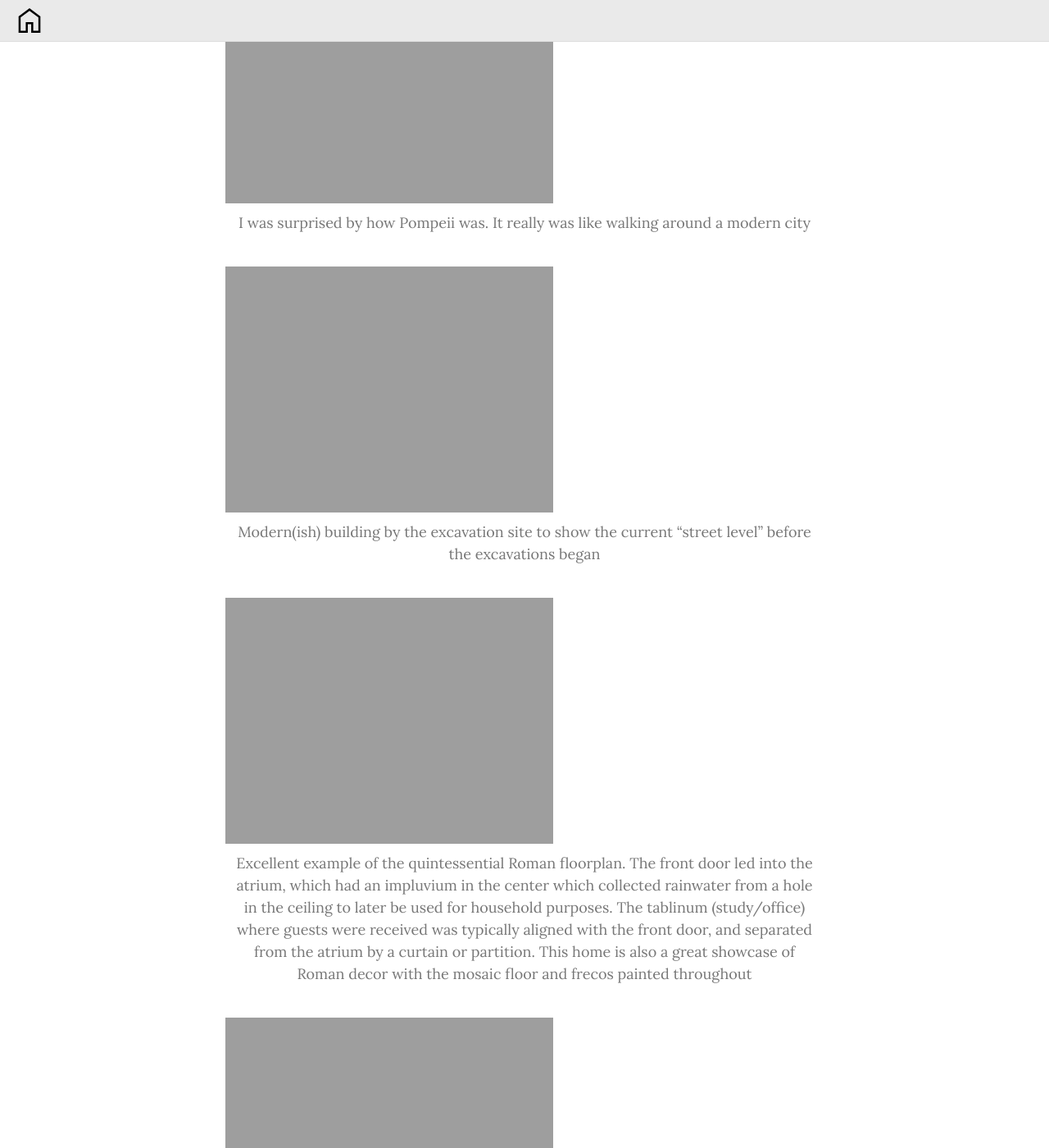
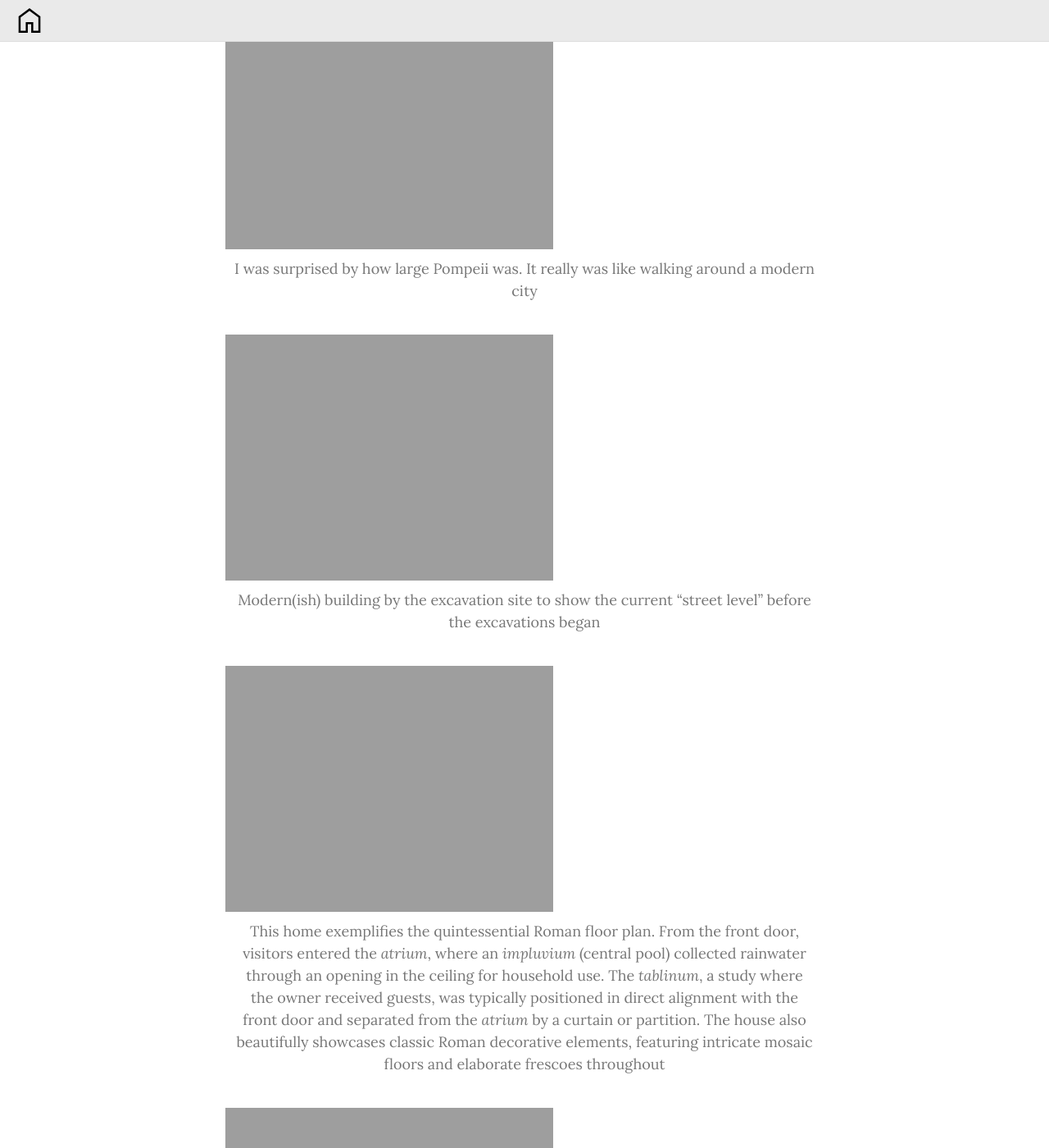
Before and after one commit to ShinobiAoshi/italy-2024-blog, a Jekyll site: the page built from _posts/2024-10-16-sorrento-day-03.md, in a window 1280 px wide and 1400 px high, scrolled down 4252 px. Shown: the whole window at 82% size. Built offline with Jekyll 4.4.1, drawn with Linux system fonts in a browser that asks for light colours; some of the changed text lies outside the part shown.

Commit message:
polish sorrento day three and naples day one

```diff
--- a/_posts/2024-10-16-sorrento-day-03.md
+++ b/_posts/2024-10-16-sorrento-day-03.md
@@ -29,12 +31,12 @@
 [![]({{ '/assets/img/2024-10-16 10.47.58 Italy (2024).jpg' | relative_url }})]({{ '/assets/img/2024-10-16 10.47.58 Italy (2024).jpg' | relative_url }})
 
 {:.caption}
-Ancient Roman version of a fast food shop, called a thermopolium. These were very common since only wealthy Romans could afford kitchens in their homes
+Ancient Roman version of a fast food shop, called a *thermopolium*. These were very common since only wealthy Romans could afford kitchens in their homes
 
 [![]({{ '/assets/img/2024-10-16 10.53.36 Italy (2024).jpg' | relative_url }})]({{ '/assets/img/2024-10-16 10.53.36 Italy (2024).jpg' | relative_url }})
 
 {:.caption}
-A lararium, a shrine used to pay respects to the guardian deities of the household
+A *lararium*, a shrine used to pay respects to the guardian deities of the household
 
 [![]({{ '/assets/img/2024-10-16 10.55.52 Italy (2024).jpg' | relative_url }})]({{ '/assets/img/2024-10-16 10.55.52 Italy (2024).jpg' | relative_url }})
 
@@ -44,7 +46,7 @@
 [![]({{ '/assets/img/2024-10-16 11.06.49 Italy (2024).jpg' | relative_url }})]({{ '/assets/img/2024-10-16 11.06.49 Italy (2024).jpg' | relative_url }})
 
 {:.caption}
-Recreation of a lectus triclinaris, essentially a reclining couch that ancient Romans used while dining
+Recreation of a *lectus triclinaris*, essentially a reclining couch that ancient Romans used while dining
 
 [![]({{ '/assets/img/2024-10-16 11.12.17 Italy (2024).jpg' | relative_url }})]({{ '/assets/img/2024-10-16 11.12.17 Italy (2024).jpg' | relative_url }})
 
@@ -54,7 +56,7 @@
 [![]({{ '/assets/img/2024-10-16 11.16.03 Italy (2024).jpg' | relative_url }})]({{ '/assets/img/2024-10-16 11.16.03 Italy (2024).jpg' | relative_url }})
 
 {:.caption}
-I was surprised by how Pompeii was. It really was like walking around a modern city
+I was surprised by how large Pompeii was. It really was like walking around a modern city
 
 [![]({{ '/assets/img/2024-10-16 11.17.16 Italy (2024).jpg' | relative_url }})]({{ '/assets/img/2024-10-16 11.17.16 Italy (2024).jpg' | relative_url }})
 
@@ -64,7 +66,7 @@
 [![]({{ '/assets/img/2024-10-16 11.21.09 Italy (2024).jpg' | relative_url }})]({{ '/assets/img/2024-10-16 11.21.09 Italy (2024).jpg' | relative_url }})
 
 {:.caption}
-Excellent example of the quintessential Roman floorplan. The front door led into the atrium, which had an impluvium in the center which collected rainwater from a hole in the ceiling to later be used for household purposes. The tablinum (study/office) where guests were received was typically aligned with the front door, and separated from the atrium by a curtain or partition. This home is also a great showcase of Roman decor with the mosaic floor and frecos painted throughout
+This home exemplifies the quintessential Roman floor plan. From the front door, visitors entered the *atrium*, where an *impluvium* (central pool) collected rainwater through an opening in the ceiling for household use. The *tablinum*, a study where the owner received guests, was typically positioned in direct alignment with the front door and separated from the *atrium* by a curtain or partition. The house also beautifully showcases classic Roman decorative elements, featuring intricate mosaic floors and elaborate frescoes throughout
 
 [![]({{ '/assets/img/2024-10-16 11.24.37 Italy (2024).jpg' | relative_url }})]({{ '/assets/img/2024-10-16 11.24.37 Italy (2024).jpg' | relative_url }})
 
@@ -75,7 +77,7 @@
 [![]({{ '/assets/img/2024-10-16 11.27.53 Italy (2024).jpg' | relative_url }})]({{ '/assets/img/2024-10-16 11.27.53 Italy (2024).jpg' | relative_url }})
 
 {:.caption}
-Ancient laundromat (you don't want to know what they washed clothes with)
+Ancient laundromat (you don't want to know what they used to wash clothes)
 
 [![]({{ '/assets/img/2024-10-16 11.30.36 Italy (2024).jpg' | relative_url }})]({{ '/assets/img/2024-10-16 11.30.36 Italy (2024).jpg' | relative_url }})
 
@@ -121,7 +123,7 @@
 [![]({{ '/assets/img/2024-10-16 11.59.27 Italy (2024).jpg' | relative_url }})]({{ '/assets/img/2024-10-16 11.59.27 Italy (2024).jpg' | relative_url }})
 
 {:.caption}
-The forum of Pompeii (complete with Mount Vesuvius in the background)
+The Forum of Pompeii (complete with Mount Vesuvius in the background)
 
 [![]({{ '/assets/img/2024-10-16 12.04.23 Italy (2024).jpg' | relative_url }})]({{ '/assets/img/2024-10-16 12.04.23 Italy (2024).jpg' | relative_url }})
 
@@ -144,7 +146,7 @@
 [![]({{ '/assets/img/2024-10-16 12.08.13 Italy (2024).jpg' | relative_url }})]({{ '/assets/img/2024-10-16 12.08.13 Italy (2024).jpg' | relative_url }})
 
 {:.caption}
-Another view of the forum
+Another view of the Forum
 
 [![]({{ '/assets/img/2024-10-16 12.10.07 Italy (2024).jpg' | relative_url }})]({{ '/assets/img/2024-10-16 12.10.07 Italy (2024).jpg' | relative_url }})
 
@@ -212,7 +216,7 @@
 [![]({{ '/assets/img/2024-10-16 14.24.54 Italy (2024).jpg' | relative_url }})]({{ '/assets/img/2024-10-16 14.24.54 Italy (2024).jpg' | relative_url }})
 
 {:.caption}
-A richly decorated nymphaeum, an artificial grotto with a fountain
+A richly decorated *nymphaeum*, an artificial grotto with a fountain
 
 [![]({{ '/assets/img/2024-10-16 14.26.25 Italy (2024).jpg' | relative_url }})]({{ '/assets/img/2024-10-16 14.26.25 Italy (2024).jpg' | relative_url }})
 
@@ -256,12 +260,12 @@
 [![]({{ '/assets/img/2024-10-16 14.56.26 Italy (2024).jpg' | relative_url }})]({{ '/assets/img/2024-10-16 14.56.26 Italy (2024).jpg' | relative_url }})
 
 {:.caption}
-An original wooden partition separating the atrium from the tablinum
+An original wooden partition separating the *atrium* from the *tablinum*
 
 [![]({{ '/assets/img/2024-10-16 14.57.32 Italy (2024).jpg' | relative_url }})]({{ '/assets/img/2024-10-16 14.57.32 Italy (2024).jpg' | relative_url }})
 
 {:.caption}
-A highly decorated compluvium
+A highly decorated *compluvium*
 
 [![]({{ '/assets/img/2024-10-16 14.58.01 Italy (2024).jpg' | relative_url }})]({{ '/assets/img/2024-10-16 14.58.01 Italy (2024).jpg' | relative_url }})
 
@@ -276,7 +280,7 @@
 [![]({{ '/assets/img/2024-10-16 15.04.07 Italy (2024).jpg' | relative_url }})]({{ '/assets/img/2024-10-16 15.04.07 Italy (2024).jpg' | relative_url }})
 
 {:.caption}
-Amphorae found in the boat houses
+*Amphorae* found in the boat houses
 
 [![]({{ '/assets/img/2024-10-16 15.05.19 Italy (2024).jpg' | relative_url }})]({{ '/assets/img/2024-10-16 15.05.19 Italy (2024).jpg' | relative_url }})
 
```
Also changed, not shown: other parts of _posts/2024-10-16-sorrento-day-03.md (+19 -9 lines), _posts/2024-10-17-naples-day-01.md (+3 -1 lines).
